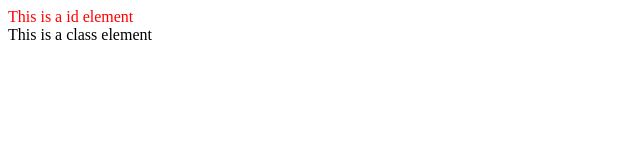
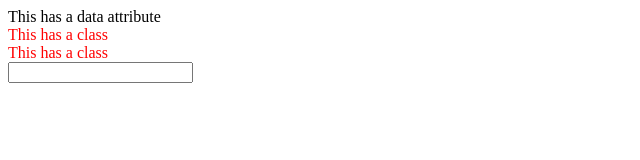
Before and after one commit to Lumin-Bot/Learning, a plain HTML site: page Basic Dom/index.html in a window 1280 px wide. Shown: the whole page, without its empty margins (0-640 px from the left). Drawn offline with Linux system fonts and the light colour scheme.

Commit message:
Query Selector

```diff
--- a/Basic Dom/index.html
+++ b/Basic Dom/index.html
@@ -7,7 +7,9 @@
     <title>Document</title>
 </head>
 <body>
-    <div id="div-id">This is a id element</div>
-    <div class="div-class">This is a class element</div>
+    <div data-test>This has a data attribute</div>
+    <div class="div-class">This has a class</div>
+    <div class="div-class">This has a class</div>
+    <input type="text">
 </body>
 </html>
--- a/Basic Dom/script.js
+++ b/Basic Dom/script.js
@@ -21,6 +21,7 @@ document.body gives you the body
 document.documentElement gives the html elements
 */
 
+/*
 const divWithId = document.getElementById("div-id")
 divWithId.style.color = "red"
 // id is unique
@@ -39,3 +40,17 @@ divWithClassArray.forEach(div => div.style.color = "green")
 
 divWithClass[0].style.color = "black"
 // changes the color of the individual element in the html collection to black
+*/
+
+const dataAttributeElement = document.querySelector("[data-test]")
+const divWithClasses = document.querySelectorAll(".div-class")
+const input = document.querySelector("input")
+
+console.log(input)
+
+// querySelector outputs the first individual element
+// querySelectorAll outputs all the matching elements in a NodeList
+
+divWithClasses.forEach(div => (div.style.color = "red"))
+
+// NodeList has forEach function
```
